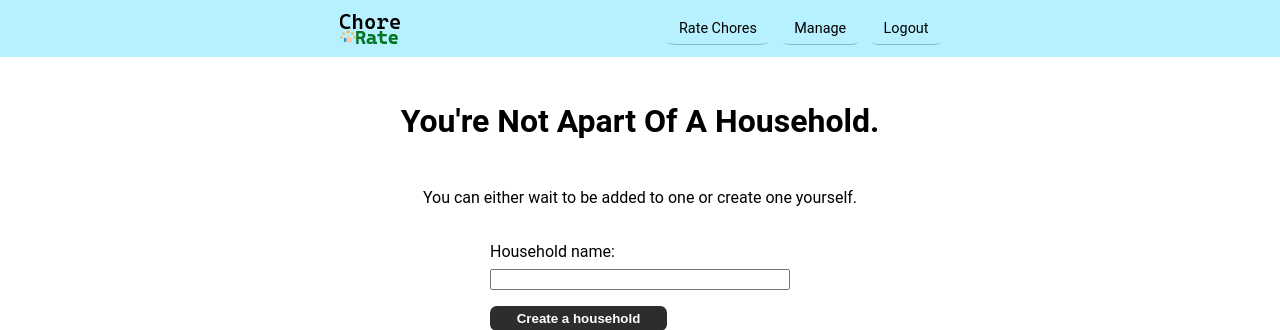
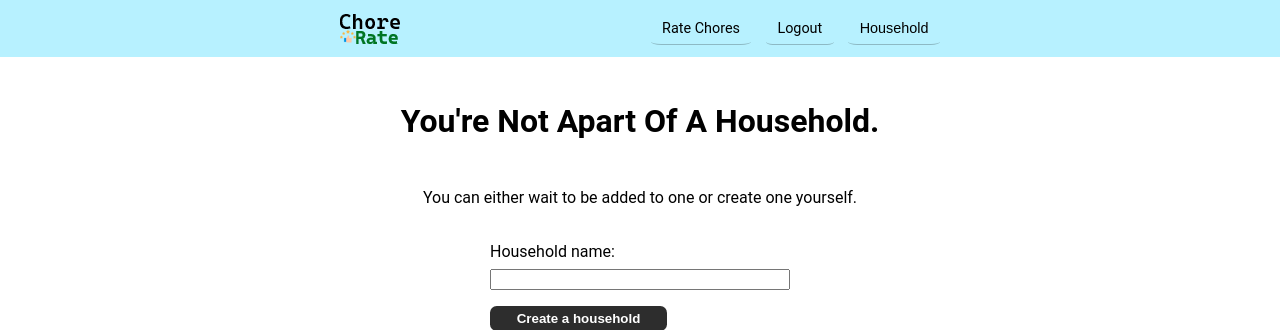
Before and after one commit to avabellaw/ChoreRate, a Flask app: page /create-household in a window 1280 px wide. Shown: the top 330 px of the page. Run offline with Flask 3, Linux system fonts and the light colour scheme; the visitor is signed in with stand-in values (Sample User, id 1).

Commit message:
style: Add dropdown nav menu item

```diff
--- a/chorerate/static/css/styles.css
+++ b/chorerate/static/css/styles.css
@@ -41,21 +41,72 @@ body {
     display: inline-block;
 }
 
-#nav-links {
+button.dropdown-btn {
+    background: none;
+    border: none;
+    font-size: 1em;
+    padding: 0;
+}
+
+button.dropdown-btn:hover {
+    cursor: pointer;
+}
+
+.dropdown {
+    position: relative;
+}
+
+.dropdown > .dropdown-content-container {
+    padding-top: 0.5em;
+    display: none;
+    position: absolute;
+    min-width: 100%;
+    left: 0;
+}
+
+.dropdown .dropdown-content {
+    display: flex;
+    width: 100%;
+    justify-content: center;
+    background-color: #f9f9f9;
+    box-shadow: 0px 4px 8px -3px rgba(0, 0, 0, 0.2);
+    z-index: 1;
+    margin-top: 0.5em;
+    border-radius: 0 0 1em 1em;
+    padding: 2px;
+}
+
+.dropdown .dropdown-content > .nav-link {
+    border: none;
+    margin-left: 0;
+}
+
+.dropdown:hover .dropdown-content-container {
+    display: flex;
+}
+
+#nav-link-container {
     display: flex;
     align-items: center;
     column-gap: 0.5em;
 }
 
-#nav-links a {
+.nav-link, .dropdown {
     padding: 0.3em 0.5em;
     border-radius: 10%;
     border-bottom: 1px solid #0000003b;
 }
 
-#nav-links a:hover {
+.nav-link:hover, .dropdown:hover {
+    border-color: #000000a4;
+}
+
+.dropdown-content:hover {
+    background-color: #ffffff;
+}
+
+#nav-link-container > .nav-link:hover {
     transform: scale(1.001);
-    border-color: #000000a4;
 }
 
 #logo {
@@ -111,7 +162,7 @@ body {
         max-width: 600px;
     }
 
-    #nav-links a {
+    .nav-link, .dropdown {
         padding: 0.5em 0.8em;
         margin-left: 0.5em;
     }
--- a/chorerate/templates/base.html
+++ b/chorerate/templates/base.html
@@ -20,10 +20,17 @@
                             </a>
                         </div>
                         {% if current_user.is_authenticated %}
-                        <div id="nav-links">
-                            <a href="{{ url_for('rate') }}">Rate Chores</a>
-                            <a href="{{ url_for('manage') }}">Manage</a>
-                            <a href="{{ url_for('logout') }}">Logout</a>
+                        <div id="nav-link-container">
+                            <a class="nav-link" href="{{ url_for('rate') }}">Rate Chores</a>
+                            <a class="nav-link" href="{{ url_for('logout') }}">Logout</a>
+                            <div class="dropdown">
+                                <button class="dropdown-btn">Household</button>
+                                <div class="dropdown-content-container">
+                                    <div class="dropdown-content">
+                                        <a class="nav-link" href="{{ url_for('manage') }}">Manage</a>
+                                    </div>
+                                </div>
+                            </div>
                         </div>
                         {% endif %}
                     </div>
```
